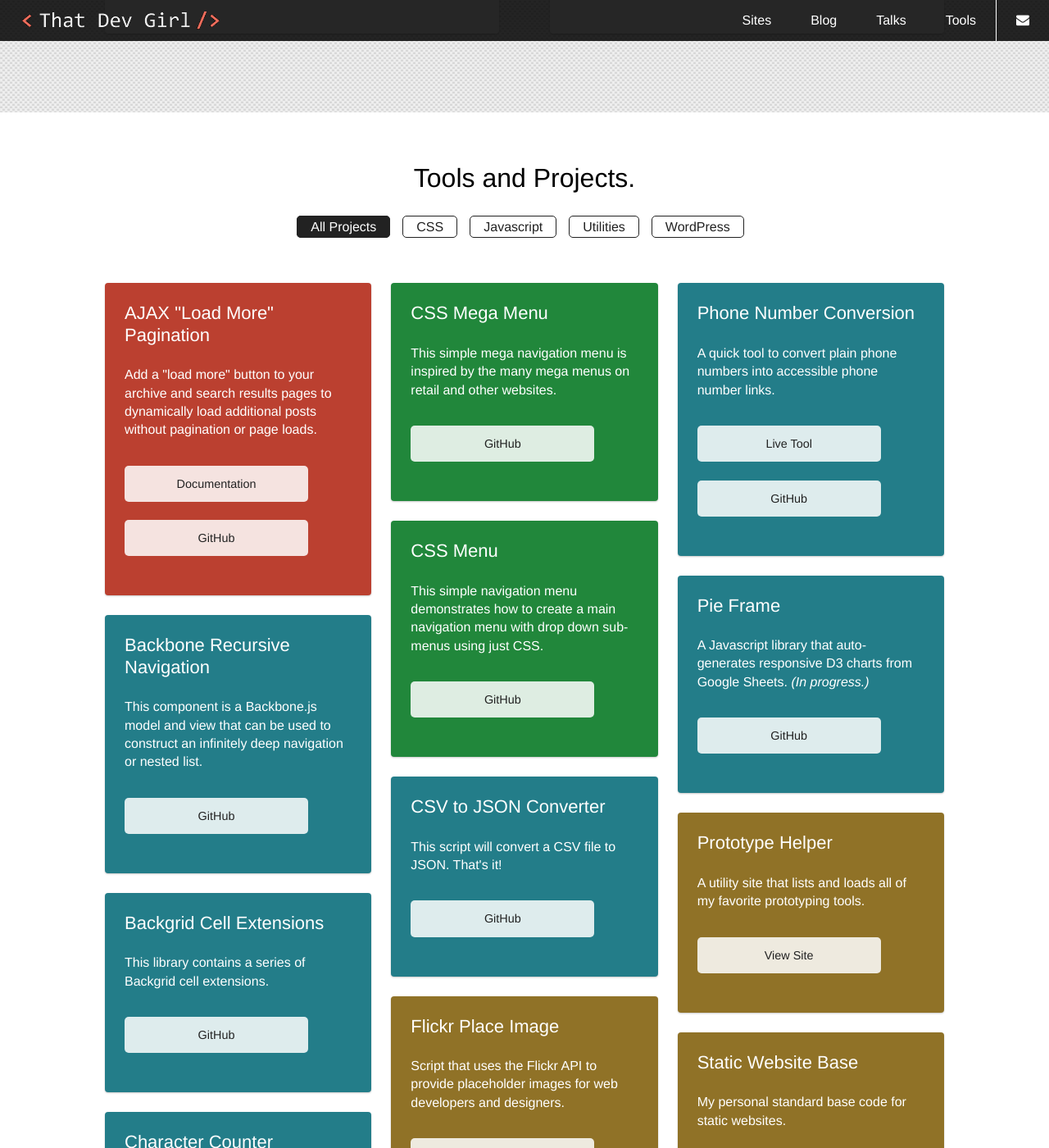
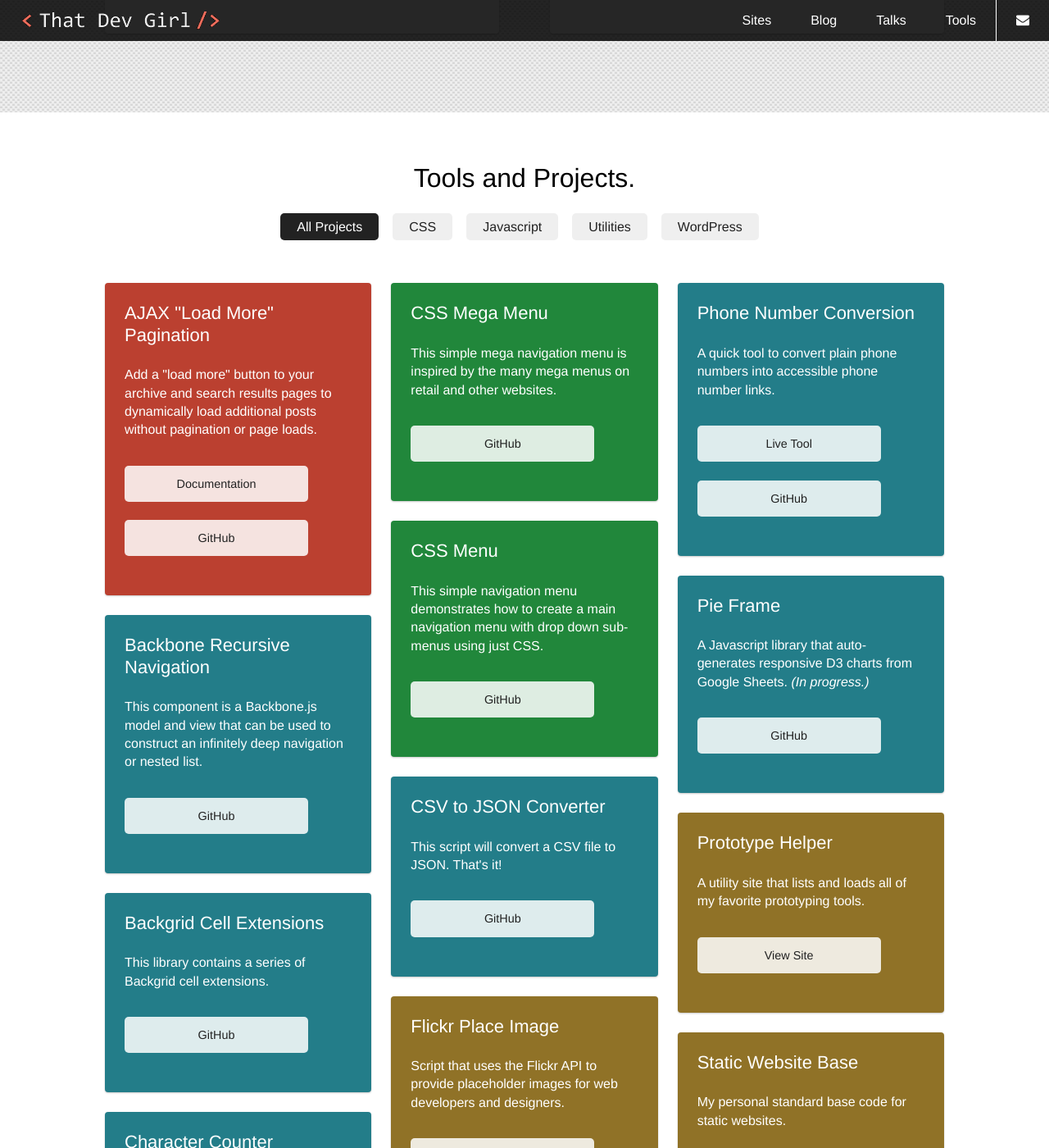
Before and after one commit to That-Dev-Girl-Archives/thatdevgirl.com, a Jekyll site: the page built from index.md, in a window 1280 px wide and 1400 px high, scrolled down 4776 px. Shown: the whole window at 82% size. Built offline with Jekyll 4.4.1, drawn with Linux system fonts in a browser that asks for light colours.

Commit message:
More minor UI tweaks

```diff
--- a/_sass/modules/_block-tools-selector.scss
+++ b/_sass/modules/_block-tools-selector.scss
@@ -21,17 +21,12 @@
 	}
 
 	a {
-		background: $white;
-		border: 1px solid $black;
+		background: $grey_light;
 		border-radius: 5px;
 		color: $black;
-		margin-right: 0.625rem;
+		margin-right: 0.75rem;
 		padding: 0.5rem 1.25rem;
     text-decoration: none;
-
-		@include media($medium_screen) {
-			padding: 0.25rem 1rem;
-		}
 
 		&.selected, &:hover {
 			color: $white;
```
